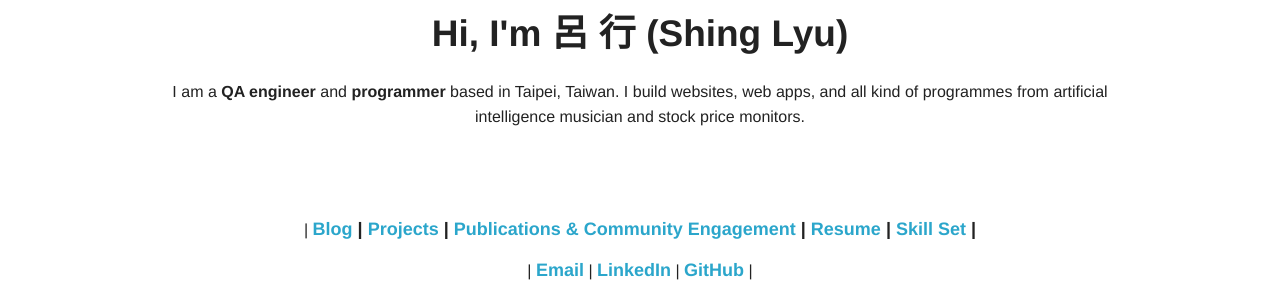
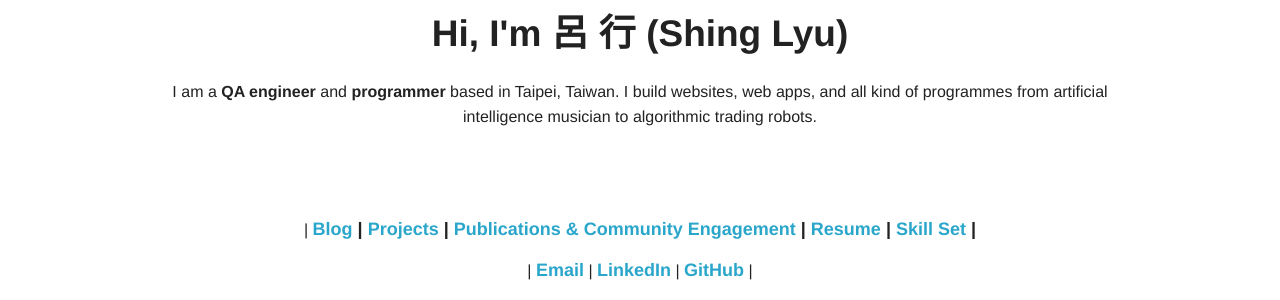
Before and after one commit to shinglyu/shinglyu.github.io, a Jekyll site: the page built from index.html, in a window 1280 px wide and 900 px high, scrolled down 93 px. Shown: the part 403-703 px from the top of the window. Built offline with Jekyll 4.4.1, drawn with Linux system fonts in a browser that asks for light colours.

Commit message:
Updated the index.html to test github build trigger

```diff
--- a/index.html
+++ b/index.html
@@ -9,7 +9,7 @@ css: css/index.css
    <div class="large-12 columns center">
       <img id="head" src="img/head.png" alt="photo of myself"/>
          <h2>Hi, I'm 呂  行  (Shing Lyu)</h2>
-         <p> I am a <strong>QA engineer</strong> and <strong>programmer</strong> based in Taipei, Taiwan. I build websites, web apps, and all kind of programmes from artificial intelligence musician and stock price monitors.</p>
+         <p> I am a <strong>QA engineer</strong> and <strong>programmer</strong> based in Taipei, Taiwan. I build websites, web apps, and all kind of programmes from artificial intelligence musician to algorithmic trading robots.</p>
    </div>
 </div>
 
```
